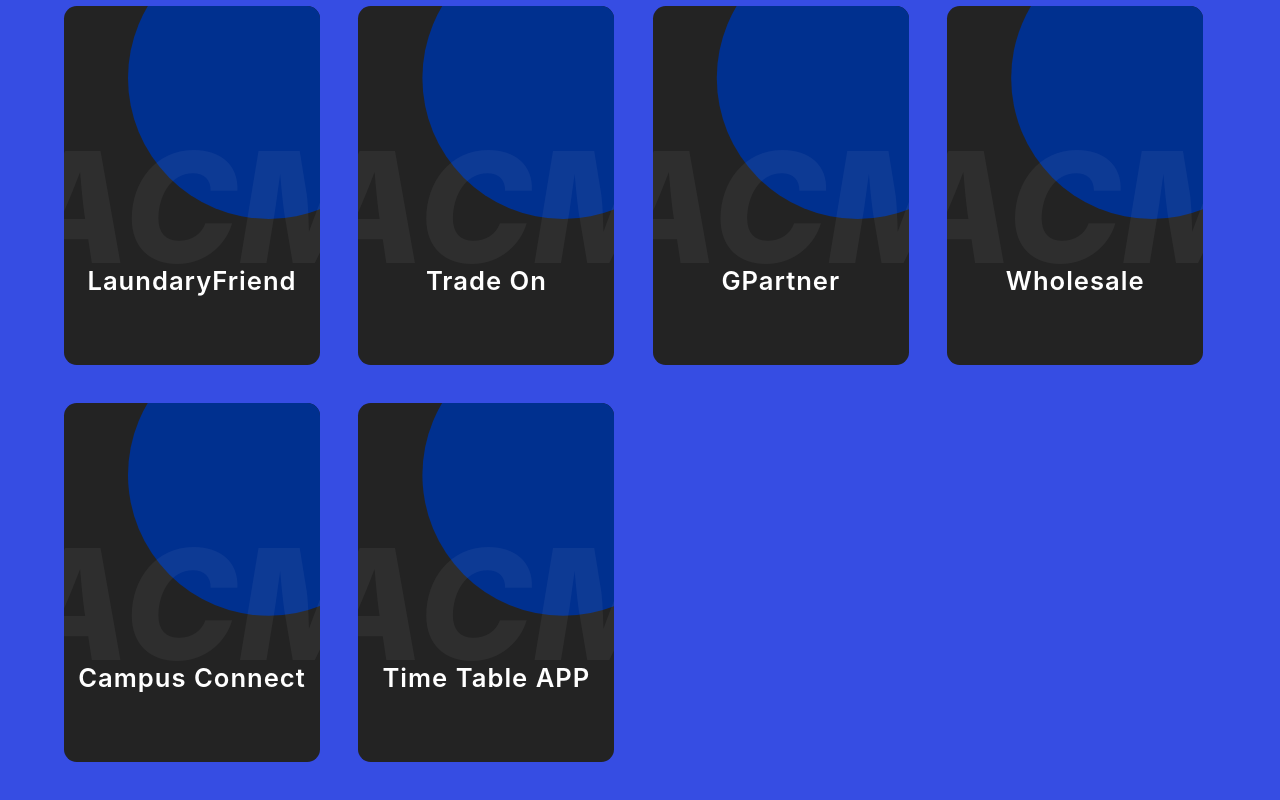
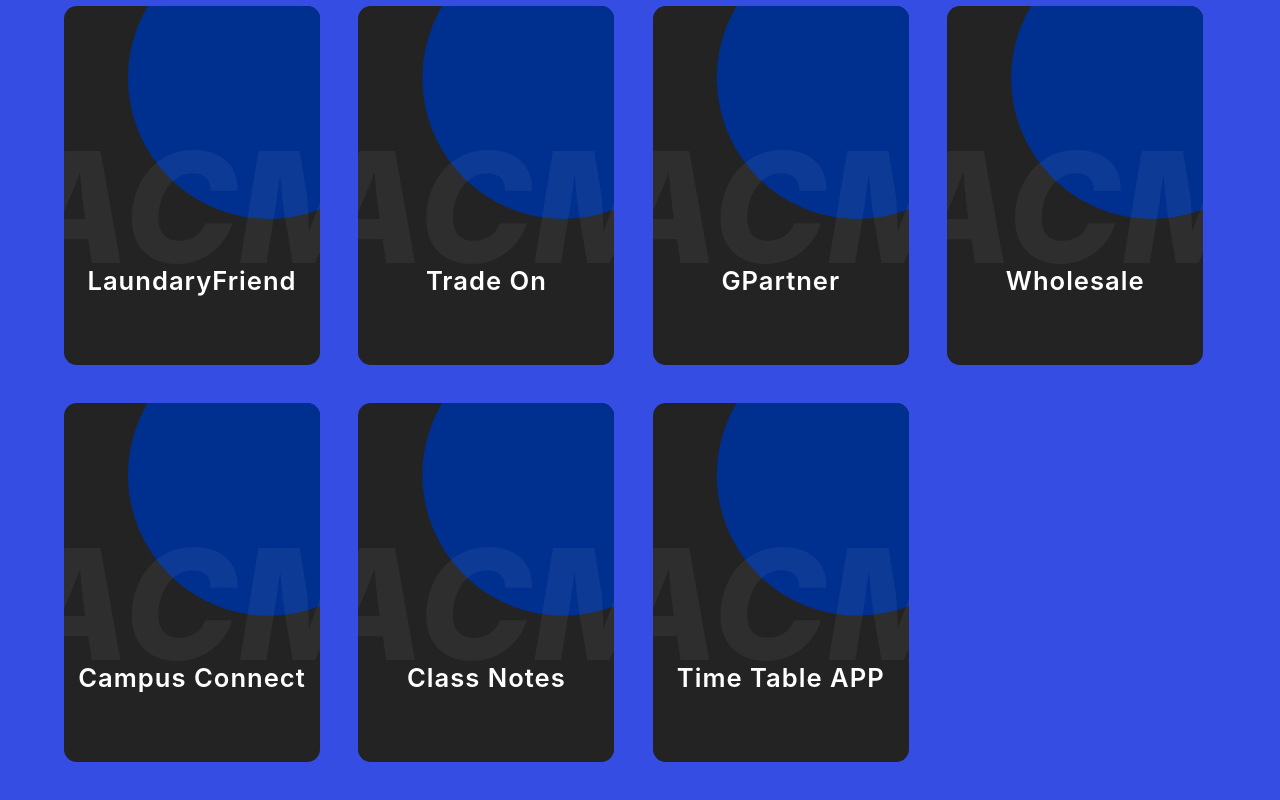
Before and after one commit to ACM-JUIT/Project-Ideas, a React (Create React App) app: page / in a window 1280 px wide. Shown: the part 1548-2348 px from the top of the page. Built offline with nearby package versions, Linux system fonts and the light colour scheme.

Commit message:
Update data.js

```diff
--- a/src/data.js
+++ b/src/data.js
@@ -68,7 +68,12 @@ export const projectsData = [
     techStack: "an app that does something",
   },
   {
+    projectName: "Class Notes",
+    techStack: "An app which stores notes given in class",
+  },
+  {
     projectName: "Time Table APP",
     techStack: "An app thats send notification 5 minutes before class.",
   }
+
 ]
```
